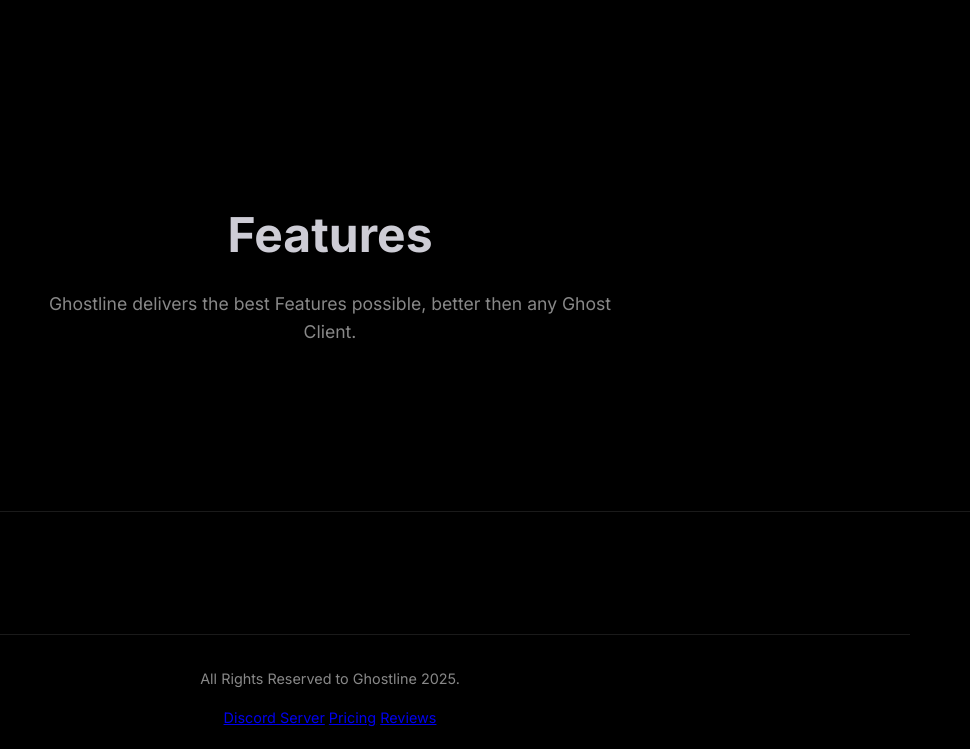
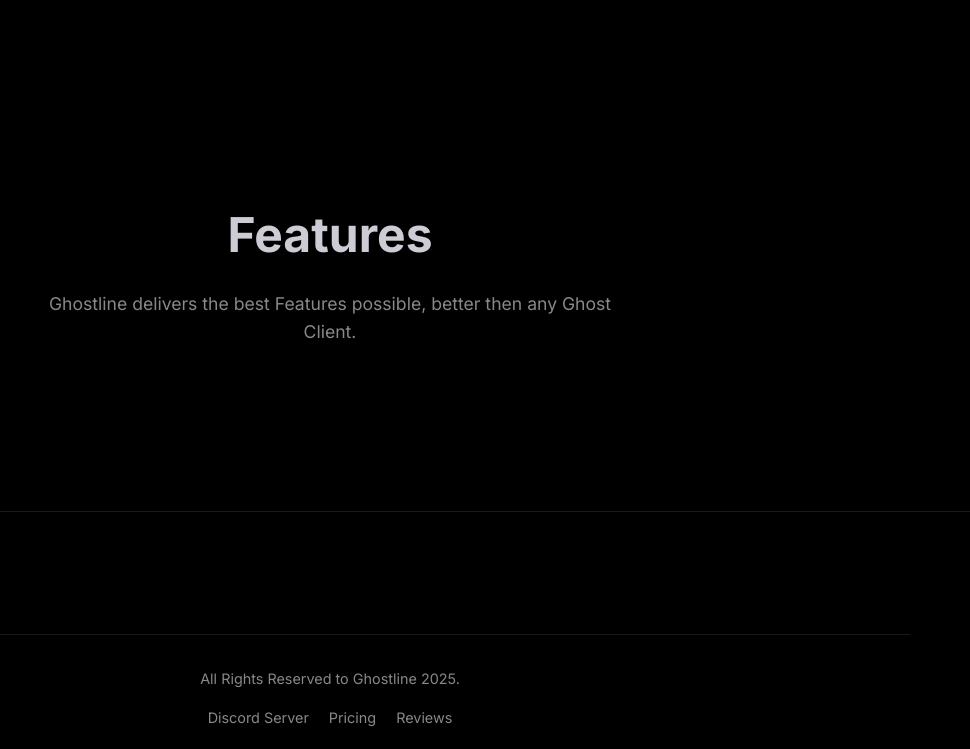
Before and after one commit to v6ens/ghostline-client-1.0, a plain HTML site: page index.html in a window 1280 px wide. Shown: the part 2501-3250 px from the top of the page, 310-1280 px from the left. Drawn offline with Linux system fonts and the light colour scheme.

Commit message:
Update style.css

```diff
--- a/style.css
+++ b/style.css
@@ -536,6 +536,22 @@ html {
     font-size: 0.9rem;
 }
 
+.footer-links {
+    display: flex;
+    gap: 20px;
+    align-items: center;
+}
+
+.footer-links a {
+    color: #888;
+    text-decoration: none;
+    transition: color 0.3s ease;
+}
+
+.footer-links a:hover {
+    color: #fff;
+}
+
 /* Animations */
 
 @keyframes slideUp {
```
